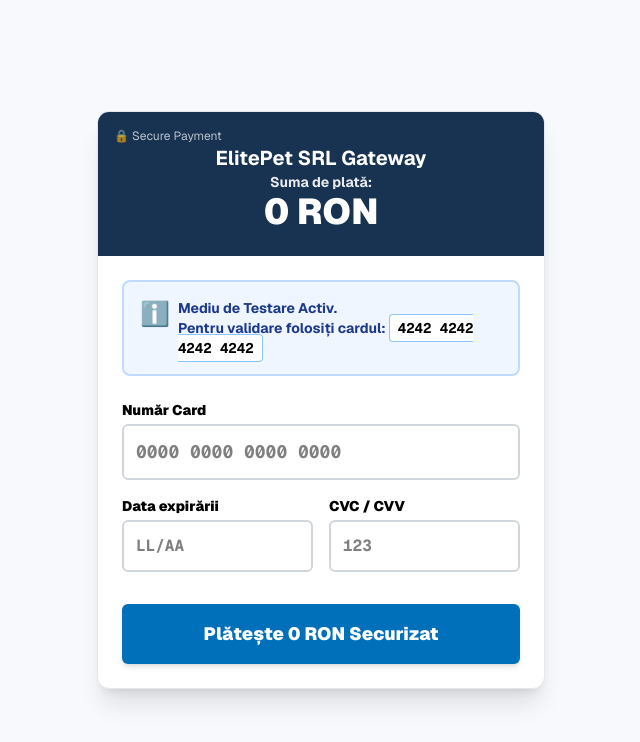
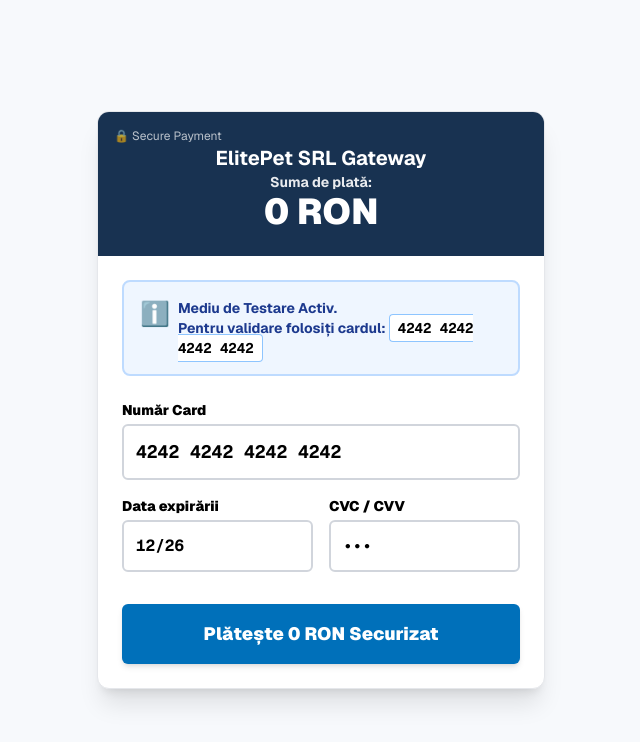
Before and after one commit to VerdesAlex/Proiect-E-Commerce, a Next.js app in the folder elite-pet/: page /plata in a window 1280 px wide. Shown: the top 742 px of the page, without its empty margins (319-959 px from the left). Built offline with nearby package versions, Linux system fonts and the light colour scheme.

Commit message:
added default card info

```diff
--- a/elite-pet/app/plata/page.tsx
+++ b/elite-pet/app/plata/page.tsx
@@ -5,9 +5,9 @@
 
 export default function PaymentGateway() {
   const [total, setTotal] = useState(0);
-  const [cardNumber, setCardNumber] = useState('');
-  const [expiryDate, setExpiryDate] = useState('');
-  const [cvc, setCvc] = useState('');
+  const [cardNumber, setCardNumber] = useState('4242 4242 4242 4242');
+  const [expiryDate, setExpiryDate] = useState('12/26'); // Poți pune ce dată vrei aici
+  const [cvc, setCvc] = useState('123'); // La fel, orice 3 cifre
 
   const [isProcessing, setIsProcessing] = useState(false);
   const [isSuccess, setIsSuccess] = useState(false);
```
